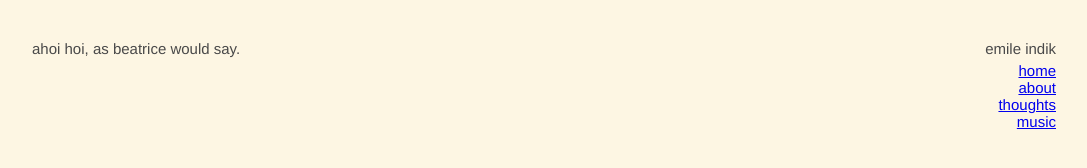
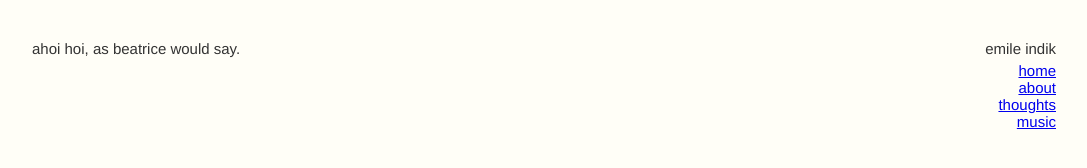
Before and after one commit to emileindik/emileindik.com, a plain HTML site: page index.html in a window 1280 px wide. Shown: the whole page, without its empty margins (160-1247 px from the left). Drawn offline with Linux system fonts and the light colour scheme.

Commit message:
flip flop on color once more

```diff
--- a/static/style.css
+++ b/static/style.css
@@ -1,7 +1,7 @@
 body {
   font-family: Helvetica;
-  color: #494949;
-  background-color: #fdf6e3;
+  color: #333333;
+  background-color: #fffef7;
   font-size: 15px;
   margin-left: 15%;
   margin-right: 5%;
```
